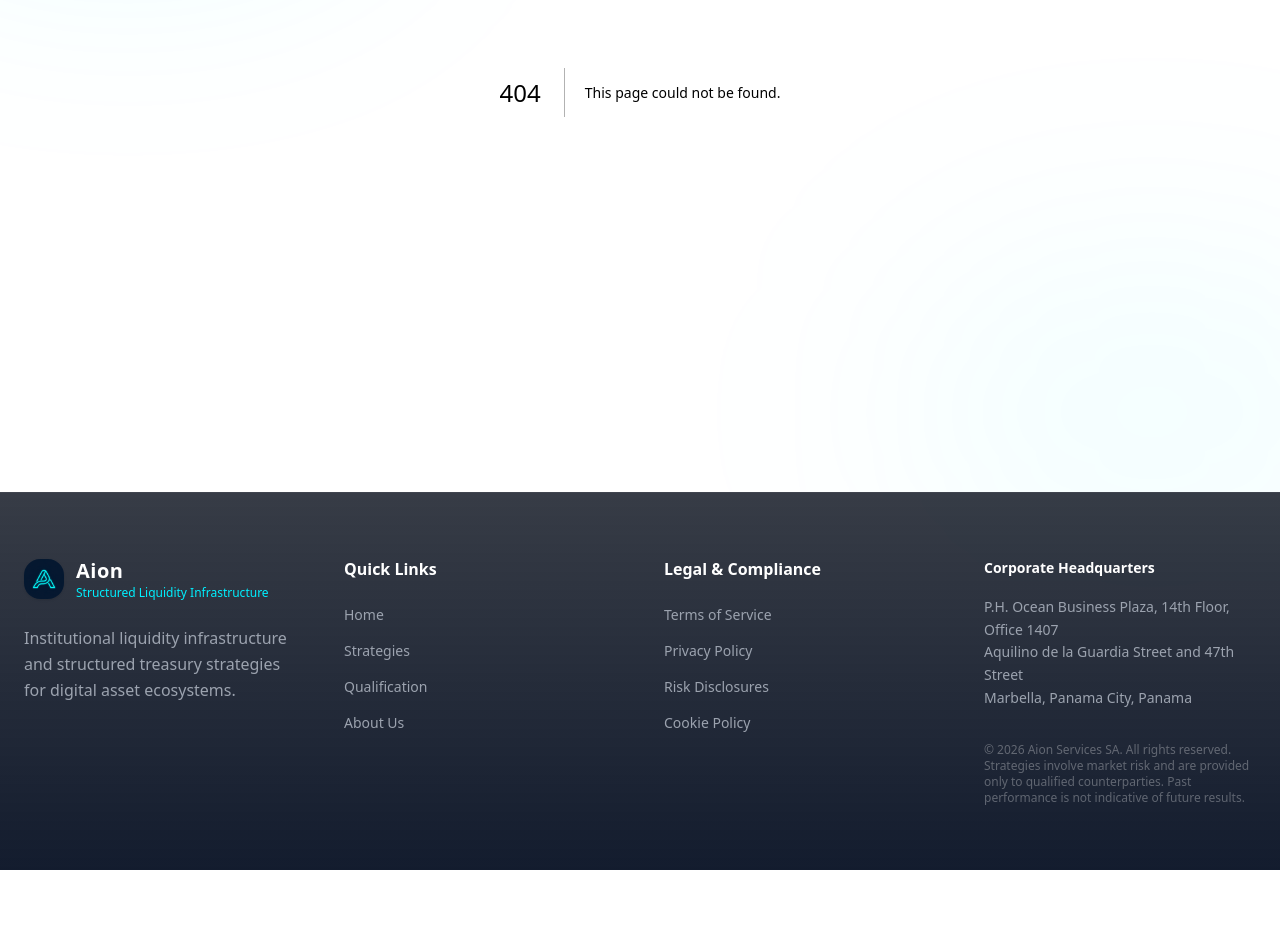
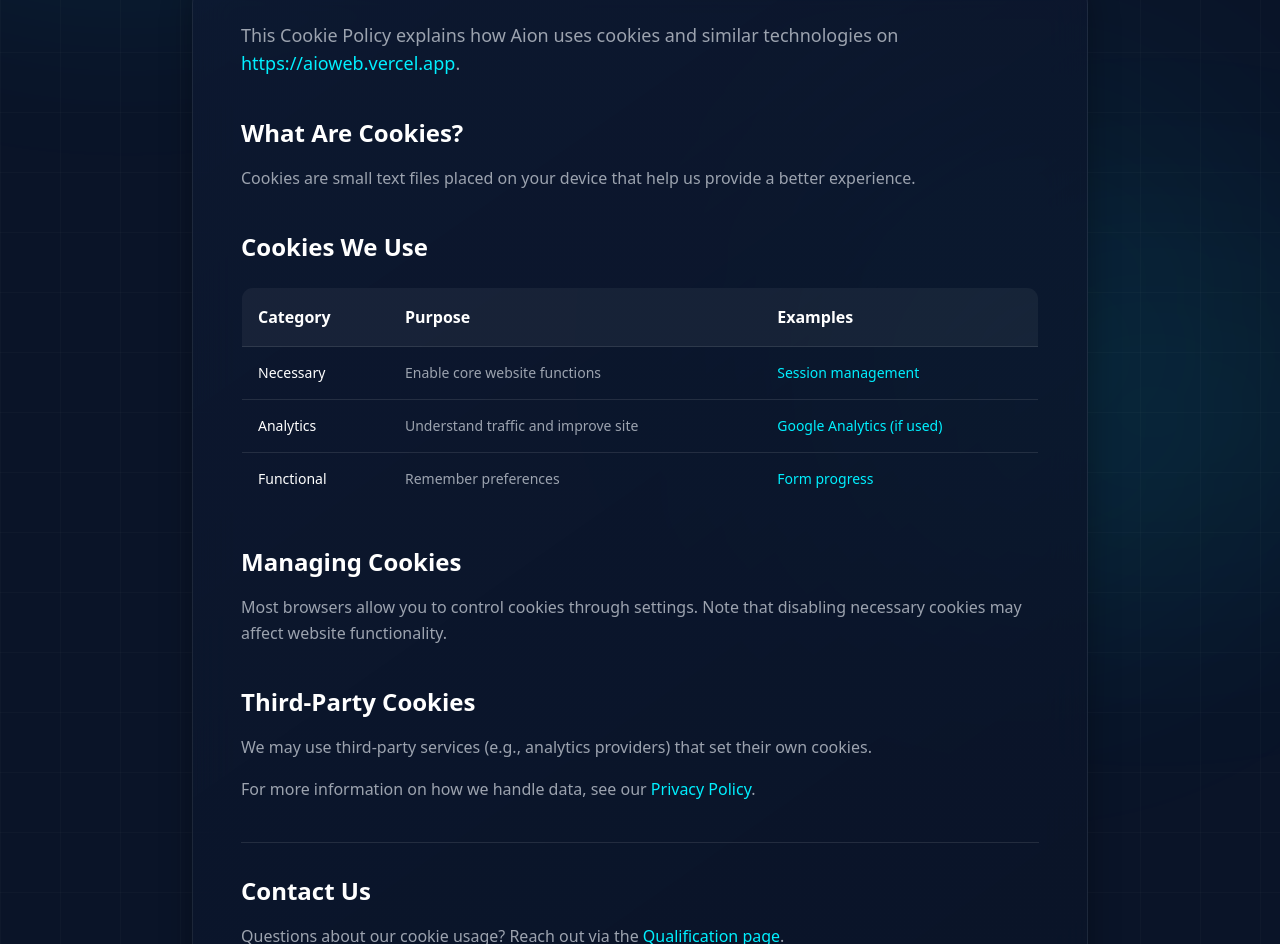
Before and after one commit to MortonShellington/aioweb, a Next.js app: page /cookie-policy in a window 1280 px wide. Before the commit this address had no page. Shown: the part 308-1252 px from the top of the page. Before the commit the page ends 1178 px from the top, so only its background shows below. Built offline with nearby package versions, Linux system fonts and the light colour scheme.

Commit message:
feat: add cookie policy page

```diff
--- /dev/null
+++ b/app/cookie-policy/page.tsx
@@ -0,0 +1,94 @@
+import Link from "next/link";
+
+export const metadata = {
+  title: 'Cookie Policy | Aion Services SA',
+  description: 'Cookie Policy for Aion Services SA.',
+};
+
+export default function CookiePolicyPage() {
+  return (
+    <div className="flex-grow flex flex-col items-center pt-32 pb-24 px-6 relative">
+      <div className="absolute top-1/4 right-0 w-[40%] h-[40%] bg-aion-cyan/5 blur-[120px] rounded-full pointer-events-none" />
+
+      <div className="max-w-4xl w-full text-left mb-12">
+        <h1 className="text-4xl md:text-6xl font-bold text-white mb-6">Cookie Policy</h1>
+        <div className="text-aion-cyan text-sm flex gap-4">
+          <span><strong>Last Updated:</strong> May 15, 2026</span>
+        </div>
+      </div>
+
+      <div className="max-w-4xl w-full glass-card rounded-[32px] p-8 md:p-12 mb-16">
+        <div className="space-y-10 text-aion-muted leading-relaxed prose prose-invert max-w-none">
+          <section>
+            <p className="text-lg">
+              This Cookie Policy explains how Aion uses cookies and similar technologies on <a href="https://aioweb.vercel.app" className="text-aion-cyan hover:underline">https://aioweb.vercel.app</a>.
+            </p>
+          </section>
+
+          <section>
+            <h2 className="text-2xl font-bold text-white mb-4">What Are Cookies?</h2>
+            <p>
+              Cookies are small text files placed on your device that help us provide a better experience.
+            </p>
+          </section>
+
+          <section>
+            <h2 className="text-2xl font-bold text-white mb-6">Cookies We Use</h2>
+            <div className="overflow-x-auto">
+              <table className="w-full text-left border-collapse border border-white/10 rounded-xl overflow-hidden">
+                <thead>
+                  <tr className="bg-white/5 border-b border-white/10 text-white">
+                    <th className="p-4 font-semibold">Category</th>
+                    <th className="p-4 font-semibold">Purpose</th>
+                    <th className="p-4 font-semibold">Examples</th>
+                  </tr>
+                </thead>
+                <tbody className="divide-y divide-white/10 text-sm">
+                  <tr className="hover:bg-white/5 transition-colors">
+                    <td className="p-4 text-white font-medium">Necessary</td>
+                    <td className="p-4">Enable core website functions</td>
+                    <td className="p-4 text-aion-cyan">Session management</td>
+                  </tr>
+                  <tr className="hover:bg-white/5 transition-colors">
+                    <td className="p-4 text-white font-medium">Analytics</td>
+                    <td className="p-4">Understand traffic and improve site</td>
+                    <td className="p-4 text-aion-cyan">Google Analytics (if used)</td>
+                  </tr>
+                  <tr className="hover:bg-white/5 transition-colors">
+                    <td className="p-4 text-white font-medium">Functional</td>
+                    <td className="p-4">Remember preferences</td>
+                    <td className="p-4 text-aion-cyan">Form progress</td>
+                  </tr>
+                </tbody>
+              </table>
+            </div>
+          </section>
+
+          <section>
+            <h2 className="text-2xl font-bold text-white mb-4">Managing Cookies</h2>
+            <p>
+              Most browsers allow you to control cookies through settings. Note that disabling necessary cookies may affect website functionality.
+            </p>
+          </section>
+
+          <section>
+            <h2 className="text-2xl font-bold text-white mb-4">Third-Party Cookies</h2>
+            <p>
+              We may use third-party services (e.g., analytics providers) that set their own cookies.
+            </p>
+            <p className="mt-4">
+              For more information on how we handle data, see our <Link href="/privacy" className="text-aion-cyan hover:underline">Privacy Policy</Link>.
+            </p>
+          </section>
+
+          <section className="pt-8 border-t border-white/10 mt-8">
+            <h2 className="text-2xl font-bold text-white mb-4">Contact Us</h2>
+            <p>
+              Questions about our cookie usage? Reach out via the <Link href="/qualification" className="text-aion-cyan hover:underline">Qualification page</Link>.
+            </p>
+          </section>
+        </div>
+      </div>
+    </div>
+  );
+}
--- a/components/Footer.tsx
+++ b/components/Footer.tsx
@@ -31,7 +31,7 @@ export default function Footer() {
           <Link href="/terms" className="text-sm text-aion-muted hover:text-white transition-colors">Terms of Service</Link>
           <Link href="/privacy" className="text-sm text-aion-muted hover:text-white transition-colors">Privacy Policy</Link>
           <Link href="/risks" className="text-sm text-aion-muted hover:text-white transition-colors">Risk Disclosures</Link>
-          <Link href="#" className="text-sm text-aion-muted hover:text-white transition-colors">Cookie Policy</Link>
+          <Link href="/cookie-policy" className="text-sm text-aion-muted hover:text-white transition-colors">Cookie Policy</Link>
         </div>
 
         <div className="text-aion-muted text-sm leading-relaxed">
```
